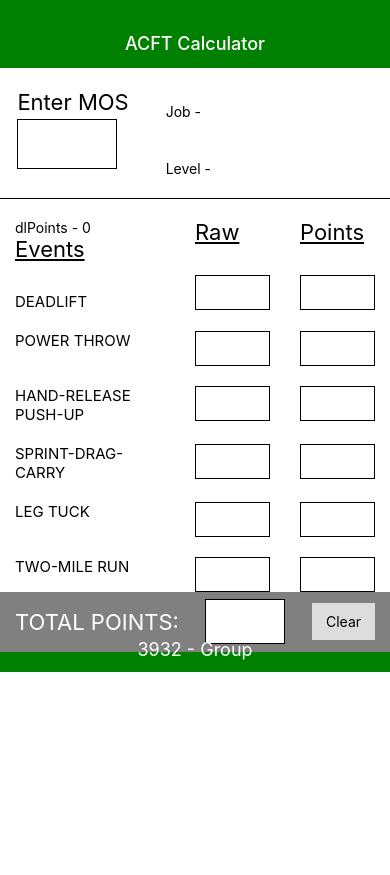
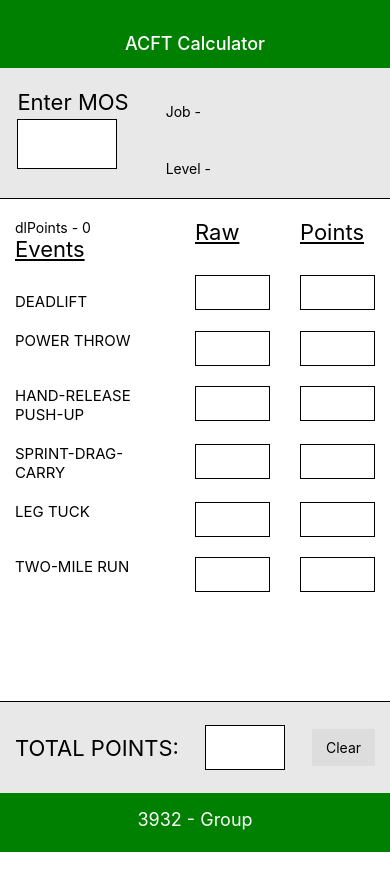
Before and after one commit to foshesco/acft-grader-app, a React Native app: screen / in a window 390 px wide. Before the commit the page ends 844 px from the top, so only its background shows below. Built offline with nearby package versions, Linux system fonts and the light colour scheme.

Commit message:
footer layout

```diff
--- a/components/Footer.js
+++ b/components/Footer.js
@@ -12,8 +12,8 @@ const Footer = props => {
 const styles = StyleSheet.create({
   footer: {
     width: '100%',
-    height: 20,
-    paddingTop: 20,
+    height: '7%',
+    paddingTop: '10%',
     backgroundColor: 'green',
     alignItems: 'center',
     justifyContent: 'center',
--- a/components/GetMOS.js
+++ b/components/GetMOS.js
@@ -123,7 +123,7 @@ export default class GetMOS extends Component {
 
   render() {
     return (
-      <View>
+      <View style={styles.mosScreen}>
         <View style={styles.mosInfoContainer}>
           <View style={styles.mosInput}>
             <Text style={styles.enterMOS}>Enter MOS</Text>
@@ -158,7 +158,7 @@ export default class GetMOS extends Component {
         <View
           style={{
             borderBottomColor: 'black',
-            borderBottomWidth: 1,
+            borderBottomWidth: 1.5,
           }}
         />
         <ScrollView>
@@ -200,11 +200,20 @@ export default class GetMOS extends Component {
   }
 }
 
+const { width, height } = Dimensions.get('window');
+
+
 const styles = StyleSheet.create({
+  mosScreen: {
+    height: height * 0.75,
+    width: width
+  },
   mosInfoContainer: {
     padding: 10,
     height: 130,
+    width: width,
     flexDirection: 'row',
+    backgroundColor: '#E8E8E8',
   },
   mosInput: {
     flexDirection: 'column',
@@ -230,6 +239,7 @@ const styles = StyleSheet.create({
     fontSize: 22,
     fontWeight: 'bold',
     justifyContent: 'center',
+    backgroundColor: 'white',
   },
   enterMOS: {
     fontSize: 22,
--- a/components/Score.js
+++ b/components/Score.js
@@ -98,7 +98,7 @@ const styles = StyleSheet.create({
   eventName: {
     fontSize: 22,
     paddingTop: 10,
-    color: 'white',
+    color: 'black',
     textAlignVertical: 'center',
   },
   button: {
@@ -118,11 +118,13 @@ const styles = StyleSheet.create({
     textAlign: 'center',
   },
   eventContainer: {
+    borderTopColor: 'black',
+    borderTopWidth: 1.5,
     flexDirection: 'row',
-    backgroundColor: 'gray',
+    backgroundColor: '#E8E8E8',
     width: '100%',
     justifyContent: 'space-between',
-    padding: '2%',
+    padding: '6%',
     paddingHorizontal: 15,
     textAlignVertical: 'center',
     alignContent: 'center',
```
